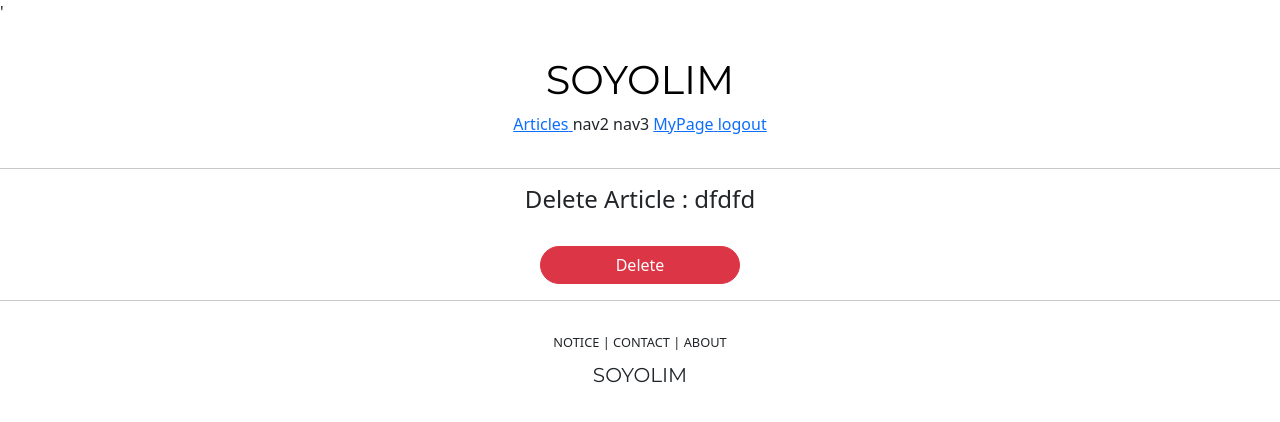
After one commit to soyolim-txter/SOYOLIM, a Django app: page /comments/delete/4 in a window 1280 px wide. The commit adds this page. Shown: the top 422 px of the page. Run offline with Django 3.2, Linux system fonts and the light colour scheme; a user stored in the database is signed in; data comes from the database, SQL or seed files in the repository; both versions use the stored data as it was after the commit; some libraries are stand-ins or nearby versions.

Commit message:
django commentapp fin course 38th

```diff
--- a/articleapp/templates/articleapp/detail.html
+++ b/articleapp/templates/articleapp/detail.html
@@ -25,6 +25,9 @@
     </a>
     {% endif %}
     <hr>
+    {% for comment in target_article.comment.all %}
+      {% include 'commentapp/detail.html' with comment=comment %}
+    {% endfor %}
 
     {% include 'commentapp/create.html' with article=target_article %}
   </div>
--- /dev/null
+++ b/commentapp/decorators.py
@@ -0,0 +1,13 @@
+from django.contrib.auth.models import User
+from django.http import HttpResponseForbidden
+
+from commentapp.models import Comment
+
+
+def comment_ownership_required(func):
+    def decorated(request,*args,**kwargs):
+        comment = Comment.objects.get(pk=kwargs['pk'])
+        if not comment.writer == request.user:
+            return HttpResponseForbidden()
+        return func(request,*args,**kwargs)
+    return decorated
--- a/commentapp/models.py
+++ b/commentapp/models.py
@@ -9,4 +9,4 @@ class Comment(models.Model):
     article = models.ForeignKey(Article, on_delete=models.SET_NULL, null=True, related_name='comment')
     writer = models.ForeignKey(User, on_delete=models.SET_NULL, null=True, related_name='comment')
     content = models.TextField(null=False)
-    created_at = models.DateTimeField(auto_now=True)
+    created_at = models.DateTimeField(auto_now_add=True)
--- a/commentapp/templates/commentapp/create.html
+++ b/commentapp/templates/commentapp/create.html
@@ -10,11 +10,11 @@
             {% bootstrap_form form %}
 
             {% if user.is_authenticated %}
-            <input  type="submit" class="btn btn-dark rounded-pill col-6 mt-3">
+            <input  type="submit" class="btn btn-dark rounded-pill col-6 mt-3" value="SUBMIT">
             {% else %}
-            <a href="{% url 'accountapp:login' %}?next={{request.path}}" class="btn btn-dark rounded-pill col-6 mt-3">Login Please</a>
+            <a href="{% url 'accountapp:login' %}?next={{ request.get_full_path }}" class="btn btn-dark rounded-pill col-6 mt-3">Login Please</a>
             {% endif %}
-            <input type="hidden" name="article.pk" value="{{ article.pk }}">
+            <input type="hidden" name="article_pk" value="{{ article.pk }}">
         </form>
     </div>
 {% endblock %}
--- /dev/null
+++ b/commentapp/templates/commentapp/delete.html
@@ -0,0 +1,14 @@
+{% extends 'base.html' %}
+
+{% block content %}
+    <div style="text-align:center; max-width: 400px; margin: 0 auto">
+        <div class="mb-3">
+            <h4>Delete Article : {{target_comment.content }}</h4>
+        </div>
+        <form action="{% url 'commentapp:delete' pk=target_comment.pk%}" method="post">
+            {% csrf_token %}
+            <input  type="submit" class="btn btn-danger rounded-pill col-6 mt-3" value="Delete">
+        </form>
+    </div>
+
+{% endblock %}
--- a/commentapp/urls.py
+++ b/commentapp/urls.py
@@ -1,11 +1,12 @@
 from django.urls import path
 
-from commentapp.views import CommentCreateView
+from commentapp.views import CommentCreateView, CommentDeleteView
 
 app_name = 'commentapp'
 
 urlpatterns = [
 
-    path('',CommentCreateView.as_view(), name='create'),
+    path('create/',CommentCreateView.as_view(), name='create'),
+    path('delete/<int:pk>',CommentDeleteView.as_view(), name='delete'),
 
 ]
--- a/commentapp/views.py
+++ b/commentapp/views.py
@@ -1,22 +1,28 @@
+from django.contrib.auth.decorators import login_required
 from django.shortcuts import render
 
 # Create your views here.
 from django.urls import reverse
-from django.views.generic import CreateView
+from django.utils.decorators import method_decorator
+from django.views.generic import CreateView, DeleteView
 
 from articleapp.models import Article
+from commentapp.decorators import comment_ownership_required
 from commentapp.forms import CommentCreationForm
 from commentapp.models import Comment
 
+has_ownership =[comment_ownership_required,login_required]
 
+@method_decorator(has_ownership,'get')
+@method_decorator(has_ownership,'post')
 class CommentCreateView(CreateView):
     model = Comment
     form_class = CommentCreationForm
     template_name = 'commentapp/create.html'
 
     def form_valid(self, form):
-        temp_comment = form.save(commir=False)
-        temp_comment.article = Article.objects.get(px=self.request.POST['article_pk'])
+        temp_comment = form.save(commit=False)
+        temp_comment.article = Article.objects.get(pk=self.request.POST['article_pk'])
         temp_comment.writer = self.request.user
         temp_comment.save()
 
@@ -24,3 +30,14 @@ class CommentCreateView(CreateView):
 
     def get_success_url(self):
         return reverse('articleapp:detail', kwargs={'pk': self.object.article.pk})
+
+@method_decorator(has_ownership,'get')
+@method_decorator(has_ownership,'post')
+
+class CommentDeleteView(DeleteView):
+    model = Comment
+    context_object_name = 'target_comment'
+    template_name = 'commentapp/delete.html'
+
+    def get_success_url(self):
+        return reverse('articleapp:detail', kwargs={'pk': self.object.article.pk})
--- a/templates/header.html
+++ b/templates/header.html
@@ -22,7 +22,7 @@
             <span>MyPage</span>
         </a>
 
-        <a href="{% url 'accountapp:logout'%}">
+        <a href="{% url 'accountapp:logout'%}?next={{ request.path }}">
             <span>logout</span>
         </a>
 
```
Also changed, not shown: commentapp/templates/commentapp/detail.html (added, +15 -0 lines), db.sqlite3.
